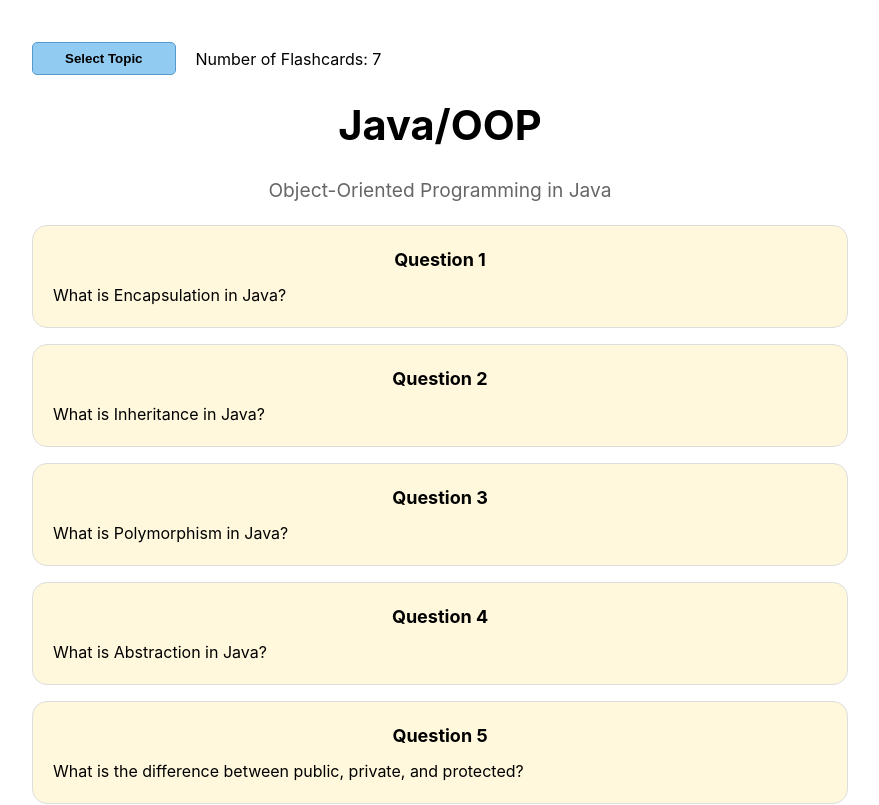
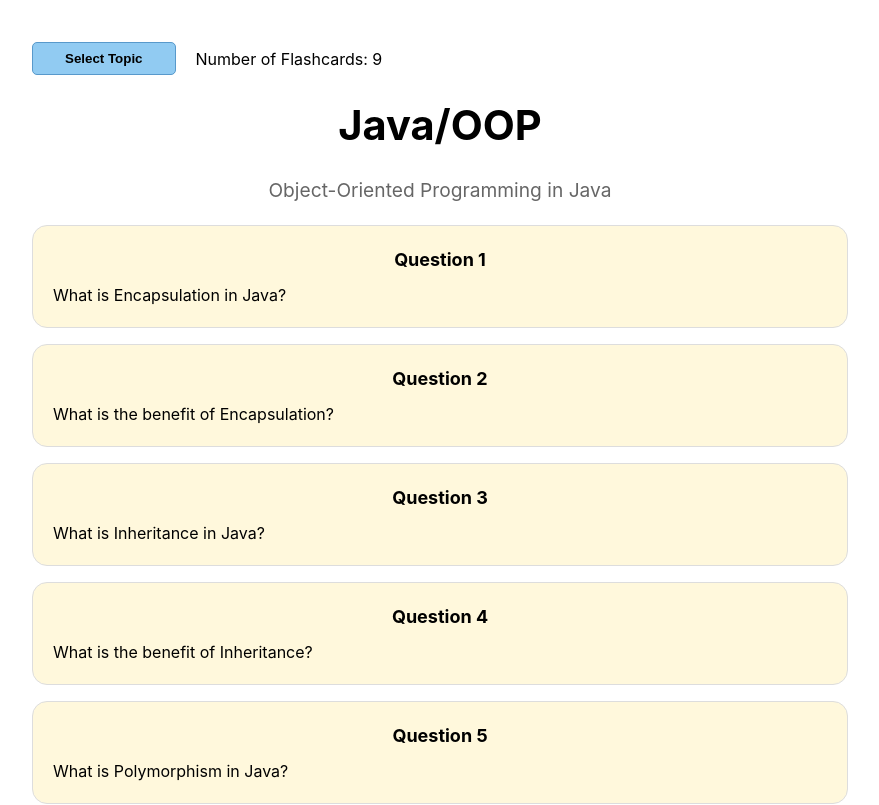
Before and after one commit to KhangBBBB/interview-prep, a Svelte app: page / in a window 1280 px wide. Shown: the top 805 px of the page, without its empty margins (200-1079 px from the left). Built offline with nearby package versions, Linux system fonts and the light colour scheme.

Commit message:
Break down cards

```diff
--- a/src/data.ts
+++ b/src/data.ts
@@ -7,11 +7,19 @@ export const topics: models.Topic[] = [
         flashcards: [
             {
                 question: "What is Encapsulation in Java?",
-                answer: "Encapsulation is the practice of bundling data and methods within a class and restricting access to the inner workings of that class using access modifiers. This protects the integrity of the data by only allowing controlled interactions through public methods.",
+                answer: "Encapsulation restricts access to the inner workings of that class using access modifiers.",
+            },
+            {
+                question: "What is the benefit of Encapsulation?",
+                answer: "It protects the integrity of the data by only allowing controlled interactions through public methods.",
             },
             {
                 question: "What is Inheritance in Java?",
-                answer: `Inheritance is a concept where one class (the subclass or derived class) inherits the fields and methods of another class (the superclass or base class). This allows for code reuse, enabling the subclass to extend or modify the behavior of the superclass, and promotes hierarchical classification.`,
+                answer: `Inheritance is a concept where one class (the subclass or derived class) inherits the fields and methods of another class (the superclass or base class).`,
+            },
+            {
+                question: `What is the benefit of Inheritance?`,
+                answer: `This allows for code reuse, enabling the subclass to extend or modify the behavior of the superclass, and promotes hierarchical classification.`
             },
             {
                 question: `What is Polymorphism in Java?`,
```
